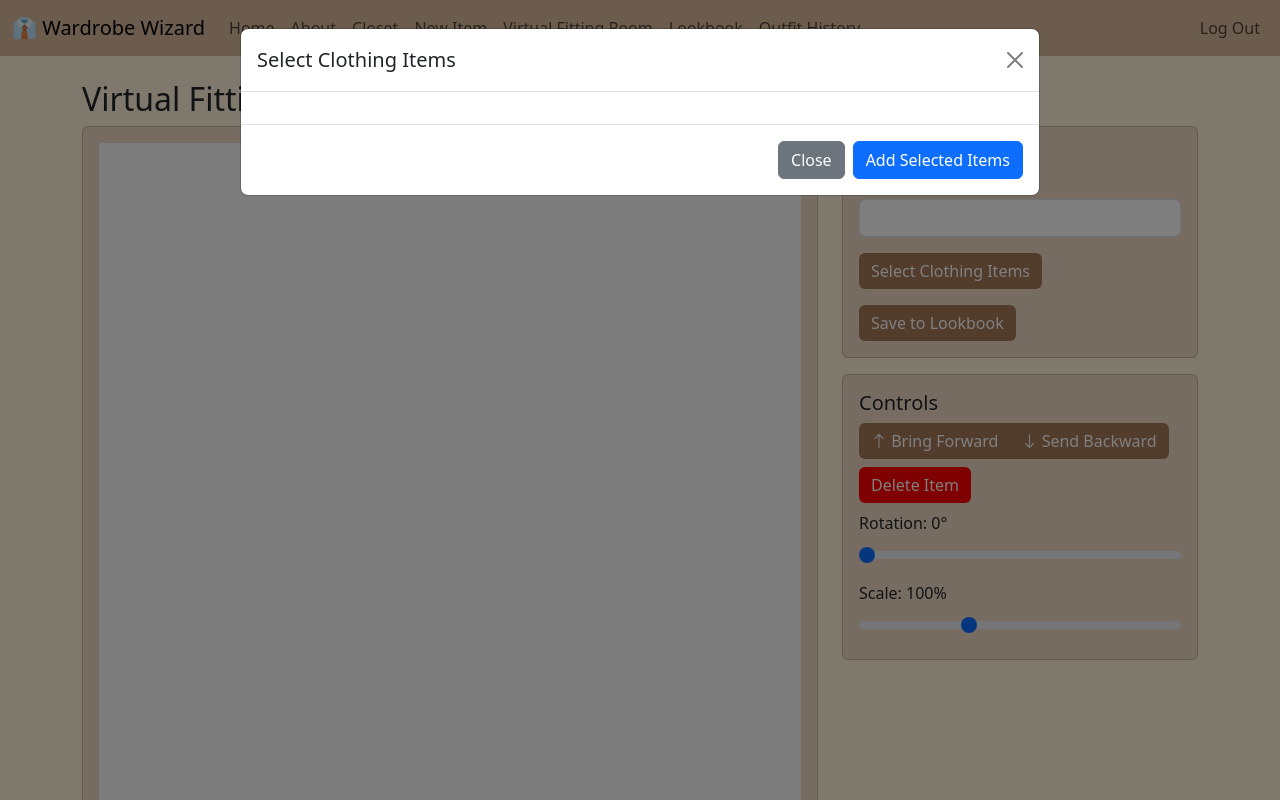
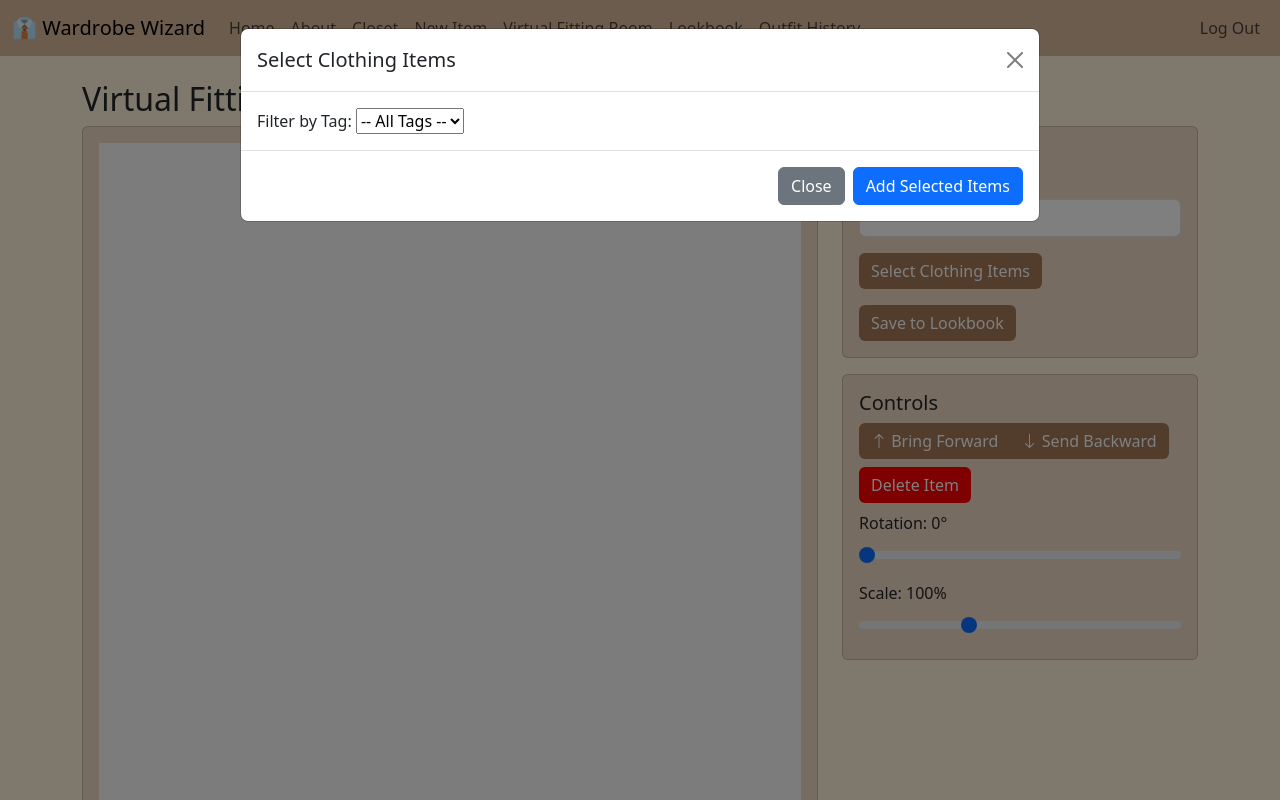
Before and after one commit to j-kennethh/wardrobe-wizard, a Django app: page /fitting_room/ in a window 1280 px wide, after a click on "Select Clothing Items". Run offline with Django 5.2, Linux system fonts and the light colour scheme; a user stored in the database is signed in; data comes from the database, SQL or seed files in the repository; data that the repository does not hold is empty; parts of the project's set-up code (start-up, migrations or seed data) failed here and were passed over.

Commit message:
Temporary filter for VFR, refreshes page and loses data. Consider using AJAX

```diff
--- a/fitting_room/templates/fitting_room/fitting_room.html
+++ b/fitting_room/templates/fitting_room/fitting_room.html
@@ -83,6 +83,31 @@
                 <button type="button" class="btn-close" data-bs-dismiss="modal" aria-label="Close"></button>
             </div>
             <div class="modal-body">
+                <!--Filter Feature-->
+                <form method="get" action="">
+                    <label for="tag">Filter by Tag:</label>
+                    <select name="tag" id="tag" onchange="this.form.submit()">
+                        <option value="">-- All Tags --</option>
+                        {% for tag_option in tags %}
+                            <option value="{{ tag_option.name }}" {% if tag_option.name == selected_tag %}selected{% endif %}>
+                                {{ tag_option.name }}
+                            </option>
+                        {% endfor %}
+                    </select>
+
+                    {% if selected_tag %}
+                        <a href="{% url 'fitting_room:fitting_room' %}" style="
+                            display: inline-block;
+                            padding: 6px 12px;
+                            margin-left: 10px;
+                            background-color: #f44336;
+                            color: white;
+                            text-decoration: none;
+                            border-radius: 4px;
+                            font-size: 14px;
+                        ">Clear filter</a>
+                    {% endif %}
+                </form>
                 <form id="clothing-selection-form">
                     {% csrf_token %}
                     <div class="row">
--- a/fitting_room/views.py
+++ b/fitting_room/views.py
@@ -11,6 +11,7 @@ from PIL import Image, ImageDraw
 import uuid
 import os
 from io import BytesIO
+from taggit.models import Tag
 
 
 @login_required
@@ -32,7 +33,17 @@ def fitting_room(request):
         form = LookForm()
 
     # Renders all clothing items in the selection modal
-    clothing_items = ClothingItem.objects.filter(user=request.user)
+
+    tag = request.GET.get("tag")
+    tags = Tag.objects.all()
+    if tag:
+        clothing_items = ClothingItem.objects.filter(
+            user=request.user, tags__name=tag
+        ).order_by("-date")
+    else:
+        clothing_items = ClothingItem.objects.filter(user=request.user).order_by(
+            "-date"
+        )
 
     return render(
         request,
@@ -40,6 +51,9 @@ def fitting_room(request):
         {
             "form": form,
             "clothing_items": clothing_items,
+            "user": request.user,
+            "selected_tag": tag,
+            "tags": tags,
         },
     )
 
```
